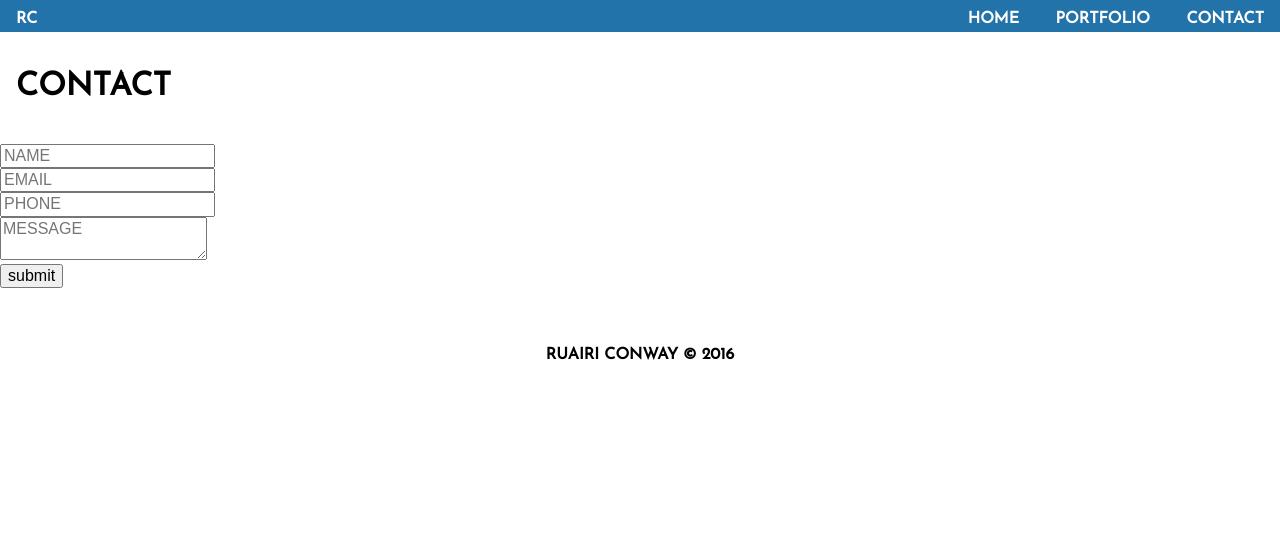
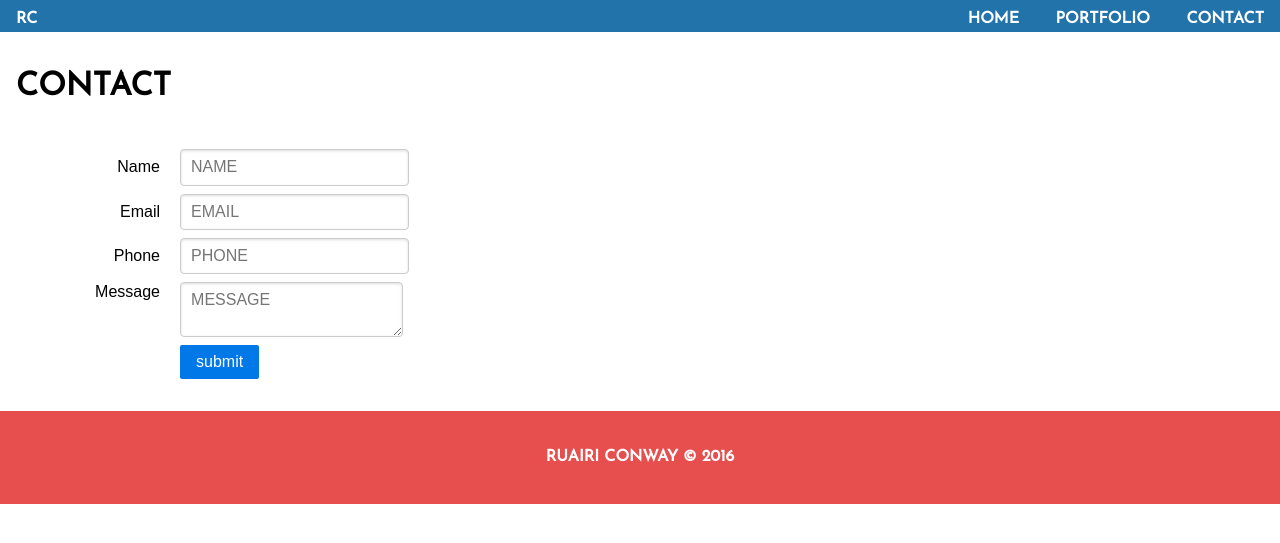
Before and after one commit to roroconway/project3, a PHP site: page /contact.php in a window 1280 px wide. Shown: the top 543 px of the page. Run offline with PHP 8.4, Linux system fonts and the light colour scheme; some libraries are stand-ins or nearby versions.

Commit message:
contact form

```diff
--- a/contact.php
+++ b/contact.php
@@ -32,27 +32,30 @@
     </div>
 </div>
 
-<form method="post" action="database-write.php">
-	<div>
-		<label for="name"></label>
+<form  class="pure-form pure-form-aligned" method="post" action="database-write.php">
+	<fieldset>
+		<div class="pure-control-group">
+			<label for="name">Name</label>
 			<input type="text" placeholder="NAME" name="name" id="name">
 		</div>
 
-	<div>
-		<label for="email"></label>
+		<div class="pure-control-group">
+			<label for="email">Email</label>
 			<input type="text" placeholder="EMAIL" name="email" id="email">
 		</div>
 
-	<div>
-		<label for="phone"></label>
+		<div class="pure-control-group">
+			<label for="phone">Phone</label>
 			<input type="tel" placeholder="PHONE" name="phone" id="phone">
 		</div>
 
-	<div>
+		<div class="pure-control-group">
+			<label for="message">Message</label>
 			<textarea placeholder="MESSAGE" name="message" id="message"></textarea>
 		</div>
 
-	<input type="submit" value="submit">
+		<input class="pure-button pure-button-primary" type="submit" value="submit" id="button">
+	</fieldset>
 </form>
 
 <?php include "footer.php";?>
--- a/content/css/main.css
+++ b/content/css/main.css
@@ -309,15 +309,33 @@ ul {
 /* CONTACT */
 
 .pure-form {
-    padding-left: 100px;
 }
 
+#button {
+    margin-left: 180px;
+}
+
+@media (max-width: 480px) {
+    #button {
+        margin-left: 10px;
+    }
+
+    .pure-control-group {
+        padding-left: 10px;
+    }
+}
 /* FOOTER start */
 
 footer {
     padding: 20px 0 20px 0;
 }
 
+.footer-color {
+    background-color: #E74E4E;
+}
+
+
 #signature {
     text-align: center;
+    color: #FFFFFF;
 }
--- a/footer.php
+++ b/footer.php
@@ -1,5 +1,5 @@
 <footer>
-	<div class="l-box">
+	<div class="l-box footer-color">
 		<h4 id="signature">RUAIRI CONWAY &copy; 2016</h4>
 	</div>
 </footer>
```
Lines whose indentation alone changed are shown as unchanged.
